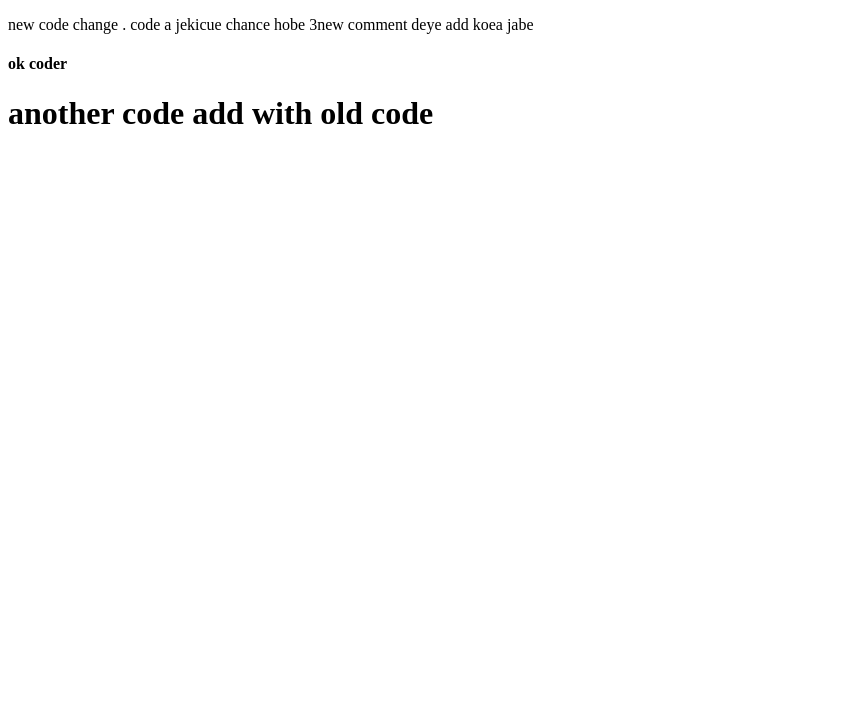
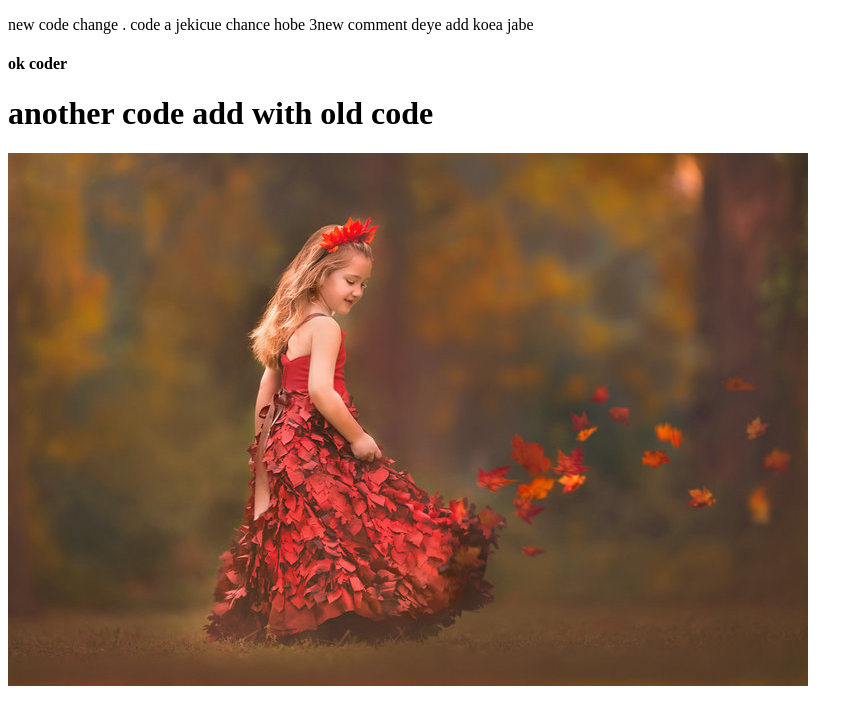
Before and after one commit to AbdulHannanBabor/my-second-repo, a plain HTML site: page index.html in a window 1280 px wide. Shown: the whole page, without its empty margins (0-863 px from the left). Drawn offline with Linux system fonts and the light colour scheme.

Commit message:
add new pic

```diff
--- a/index.html
+++ b/index.html
@@ -12,5 +12,6 @@
     <h4>ok coder </h4>
 
     <h1>another code add with old code</h1>
+    <img src="girls.jpg" alt="">
 </body>
 </html>
```
Also changed, not shown: girls.jpg (added), waves.png (added).
